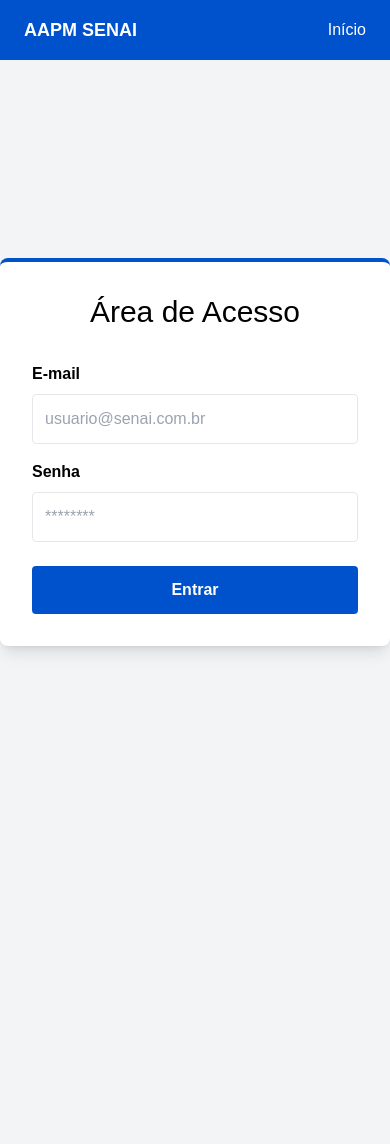
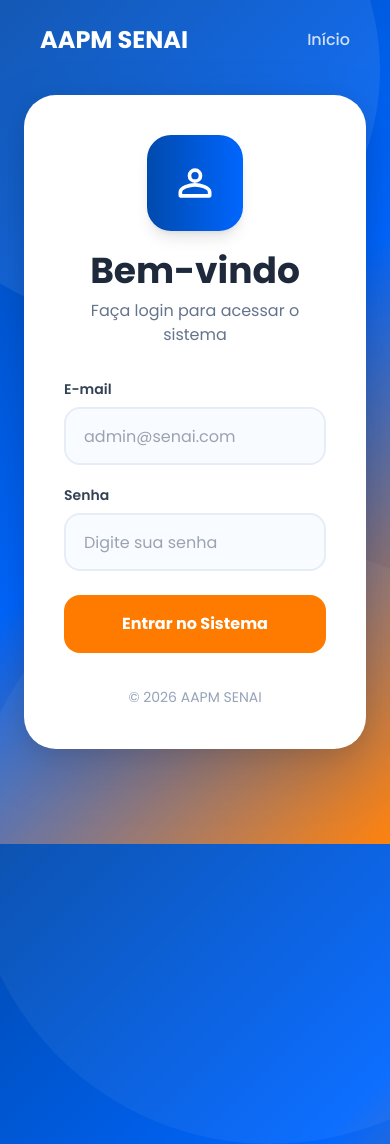
Before and after one commit to Enricozc/AAPM, a FastAPI app: page /auth/login in a window 390 px wide; the page is wider, and only the part inside the window is pictured. Before the commit the page ends 653 px from the top of that part, so only its background shows below. Run offline with FastAPI, Linux system fonts and the light colour scheme; some libraries are stand-ins or nearby versions.

Commit message:
Refactor login page layout and styles for improved user experience and aesthetics

```diff
--- a/app/templates/auth/login.html
+++ b/app/templates/auth/login.html
@@ -3,78 +3,275 @@
 <head>
 <meta charset="UTF-8">
 <meta name="viewport" content="width=device-width, initial-scale=1.0">
-    <title>Login - AAPM SENAI</title>
+
+<title>AAPM SENAI - Login</title>
 
 <script src="https://cdn.tailwindcss.com"></script>
 
+<link href="https://fonts.googleapis.com/css2?family=Poppins:wght@300;400;500;600;700;800&display=swap" rel="stylesheet">
+
 <style>
+
+*{
+    margin:0;
+    padding:0;
+    box-sizing:border-box;
+    font-family:'Poppins',sans-serif;
+}
+
 body{
-            font-family: Arial, sans-serif;
+    min-height:100vh;
+    overflow:hidden;
 }
+
+.bg-system{
+    background:
+    linear-gradient(
+        135deg,
+        #004aad 0%,
+        #0066ff 50%,
+        #ff7b00 100%
+    );
+}
+
+.circle1{
+    position:absolute;
+    width:500px;
+    height:500px;
+    border-radius:50%;
+    background:rgba(255,255,255,.08);
+    top:-180px;
+    left:-120px;
+}
+
+.circle2{
+    position:absolute;
+    width:600px;
+    height:600px;
+    border-radius:50%;
+    background:rgba(255,255,255,.05);
+    bottom:-300px;
+    right:-180px;
+}
+
+.login-card{
+    background:white;
+    border-radius:32px;
+    box-shadow:
+    0 20px 60px rgba(0,0,0,.15),
+    0 5px 20px rgba(0,0,0,.08);
+}
+
+.input-login{
+    width:100%;
+    height:58px;
+    border:2px solid #e7edf7;
+    border-radius:16px;
+    padding:0 18px;
+    transition:.3s;
+    background:#f8fbff;
+}
+
+.input-login:focus{
+    outline:none;
+    border-color:#0066ff;
+    box-shadow:0 0 0 4px rgba(0,102,255,.12);
+    background:white;
+}
+
+.btn-login{
+    height:58px;
+    width:100%;
+    border-radius:16px;
+    background:#ff7b00;
+    color:white;
+    font-weight:700;
+    transition:.3s;
+}
+
+.btn-login:hover{
+    background:#ff9100;
+    transform:translateY(-2px);
+}
+
+.nav-link{
+    transition:.3s;
+}
+
+.nav-link:hover{
+    color:white;
+}
+
 </style>
+
 </head>
-<body class="bg-gray-100 min-h-screen flex flex-col">
 
-    <nav class="w-full bg-[#0052cc] text-white px-6 md:px-12 py-4 flex justify-between items-center">
-        <div class="text-lg font-bold">
+<body class="bg-system">
+
+<div class="circle1"></div>
+<div class="circle2"></div>
+
+<!-- NAVBAR -->
+<nav class="absolute top-0 left-0 w-full z-50 px-10 py-6 flex justify-between items-center">
+
+    <h1 class="text-white font-bold text-2xl">
         AAPM SENAI
+    </h1>
+
+    <a href="/"
+       class="nav-link text-white/80 font-medium">
+        Início
+    </a>
+
+</nav>
+
+<div class="min-h-screen flex relative z-10">
+
+    <!-- ESQUERDA -->
+    <div class="hidden lg:flex w-1/2 flex-col justify-center px-20 text-white">
+
+        <span class="bg-white/15 w-fit px-5 py-2 rounded-full text-sm mb-6">
+            Sistema Oficial AAPM
+        </span>
+
+        <h1 class="text-6xl font-extrabold leading-tight mb-6">
+
+            Gestão Inteligente<br>
+            para a AAPM
+
+        </h1>
+
+        <p class="text-xl opacity-90 max-w-xl leading-relaxed">
+
+            Controle produtos, armários, usuários,
+            categorias e relatórios em uma única
+            plataforma moderna e segura.
+
+        </p>
+
+        <div class="flex gap-5 mt-12">
+
+            <div class="bg-white/10 backdrop-blur-md p-5 rounded-2xl">
+                <h3 class="font-bold">
+                    Produtos
+                </h3>
+                <p class="text-sm opacity-80">
+                    Controle de estoque
+                </p>
             </div>
 
-        <div>
-            <a href="/"
-               class="hover:text-gray-200">
-                Início
-            </a>
+            <div class="bg-white/10 backdrop-blur-md p-5 rounded-2xl">
+                <h3 class="font-bold">
+                    Armários
+                </h3>
+                <p class="text-sm opacity-80">
+                    Gestão simplificada
+                </p>
             </div>
-    </nav>
 
-    <main class="flex-1 flex items-center justify-center">
+            <div class="bg-white/10 backdrop-blur-md p-5 rounded-2xl">
+                <h3 class="font-bold">
+                    Usuários
+                </h3>
+                <p class="text-sm opacity-80">
+                    Controle de acesso
+                </p>
+            </div>
 
-        <div class="bg-white w-full max-w-md p-8 rounded-lg shadow-lg border-t-4 border-[#0052cc]">
+        </div>
 
-            <h2 class="text-center text-3xl mb-8">
-                Área de Acesso
+    </div>
+
+    <!-- LOGIN -->
+    <div class="w-full lg:w-1/2 flex justify-center items-center px-6">
+
+        <div class="login-card w-full max-w-md p-10">
+
+            <div class="text-center mb-8">
+
+                <div class="w-24 h-24 bg-gradient-to-r from-[#004aad] to-[#0066ff]
+                rounded-3xl mx-auto flex items-center justify-center mb-5 shadow-lg">
+
+                    <svg xmlns="http://www.w3.org/2000/svg"
+                    class="w-11 h-11 text-white"
+                    fill="none"
+                    viewBox="0 0 24 24"
+                    stroke="currentColor">
+
+                    <path stroke-linecap="round"
+                    stroke-linejoin="round"
+                    stroke-width="2"
+                    d="M12 11c1.657 0 3-1.343 3-3s-1.343-3-3-3-3 1.343-3 3 1.343 3 3 3zm0 2c-2.667 0-8 1.333-8 4v2h16v-2c0-2.667-5.333-4-8-4z"/>
+
+                    </svg>
+
+                </div>
+
+                <h2 class="text-4xl font-bold text-slate-800">
+                    Bem-vindo
                 </h2>
+
+                <p class="text-slate-500 mt-2">
+                    Faça login para acessar o sistema
+                </p>
+
+            </div>
 
             <form action="/auth/login" method="post">
 
-                <div class="mb-4">
-                    <label class="block font-semibold mb-2">
+                <div class="mb-5">
+
+                    <label class="block text-sm font-semibold text-slate-700 mb-2">
                         E-mail
                     </label>
 
                     <input
                         type="email"
                         name="email"
-                        placeholder="usuario@senai.com.br"
-                        class="w-full border rounded p-3"
+                        placeholder="admin@senai.com"
+                        class="input-login"
                         required>
+
                 </div>
 
                 <div class="mb-6">
-                    <label class="block font-semibold mb-2">
+
+                    <label class="block text-sm font-semibold text-slate-700 mb-2">
                         Senha
                     </label>
 
                     <input
                         type="password"
                         name="senha"
-                        placeholder="********"
-                        class="w-full border rounded p-3"
+                        placeholder="Digite sua senha"
+                        class="input-login"
                         required>
+
                 </div>
 
                 <button
                     type="submit"
-                    class="w-full bg-[#0052cc] hover:bg-blue-700 text-white py-3 rounded font-bold">
-                    Entrar
+                    class="btn-login">
+
+                    Entrar no Sistema
+
                 </button>
 
             </form>
 
+            <div class="mt-8 text-center">
+
+                <span class="text-slate-400 text-sm">
+                    © 2026 AAPM SENAI
+                </span>
+
             </div>
 
-    </main>
+        </div>
+
+    </div>
+
+</div>
 
 </body>
 </html>
```
Lines whose indentation alone changed are shown as unchanged.
